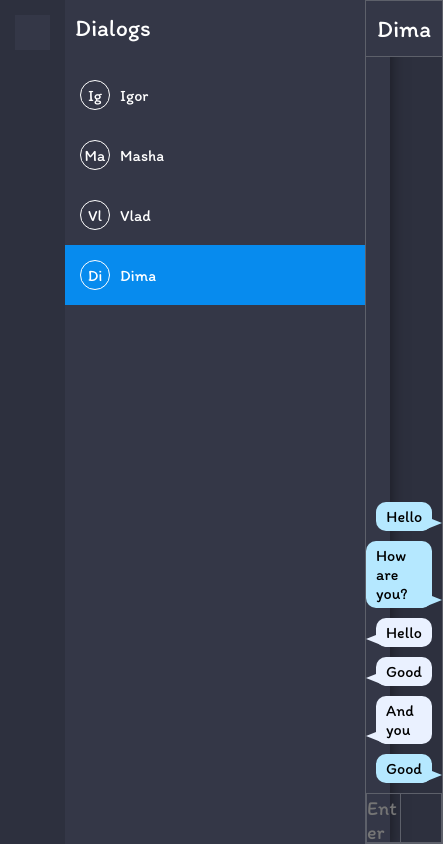
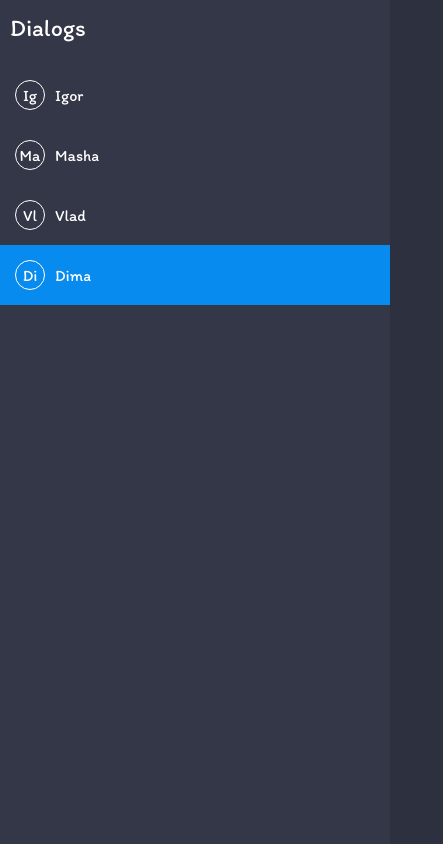
Before and after one commit to igorek888rane/chat, a React (Vite) app: page /chat/Dima in a window 390 px wide. Shown: the whole page, 443 px wide, since content can reach past the window. Built offline with nearby package versions, Linux system fonts and the light colour scheme; sample sign-in values are in the browser's storage; some icons are missing.

Commit message:
Адаптив

```diff
--- a/src/components/Chat/Chat.module.scss
+++ b/src/components/Chat/Chat.module.scss
@@ -15,6 +15,12 @@
 		background-color: $additional-color;
 		color: #ffff;
 		border-bottom: 1px solid $grey;
+
+		.back {
+			display: none;
+			text-decoration: none;
+			color: #ffffff;
+		}
 	}
 
 	.chat_area {
@@ -27,3 +33,18 @@
 		}
 	}
 }
+
+@media (max-width: 576px) {
+	.chat_block {
+		position: absolute;
+		height: 100%;
+		background-color: $additional-color;
+
+		.header {
+			.back {
+				display: flex;
+				margin-right: 15px;
+			}
+		}
+	}
+}
--- a/src/components/Chat/Chat.tsx
+++ b/src/components/Chat/Chat.tsx
@@ -1,6 +1,6 @@
 import { FC, useEffect, useRef, useState } from 'react'
 import styles from './Chat.module.scss'
-import { useParams } from 'react-router-dom'
+import { NavLink, useParams } from 'react-router-dom'
 import Message from './Message/Message'
 import MessageInputField from './MessageInputField/MessageInputField'
 
@@ -8,6 +8,11 @@ export interface messageType {
 	id: number
 	userId: number
 	message: string
+}
+
+interface ChatProps {
+	zIndex: number
+	setZIndex: (zIndex: number) => void
 }
 
 const messagesData: messageType[] = [
@@ -43,11 +48,10 @@ const messagesData: messageType[] = [
 	},
 ]
 
-const Chat: FC = () => {
+const Chat: FC<ChatProps> = ({ zIndex, setZIndex }) => {
 	const params = useParams()
 	const [messages, setMessages] = useState<messageType[]>(messagesData)
 	const intoViewRef = useRef<HTMLDivElement>(null)
-
 
 	useEffect(() => {
 		intoViewRef.current?.scrollIntoView({
@@ -57,8 +61,15 @@ const Chat: FC = () => {
 	}, [messages])
 
 	return (
-		<div className={styles.chat_block}>
+		<div className={styles.chat_block} style={{ zIndex }}>
 			<div className={styles.header}>
+				<NavLink
+					className={styles.back}
+					onClick={() => setZIndex(1)}
+					to={'/chat'}
+				>
+					{'<-'}
+				</NavLink>
 				<h1>{params.username}</h1>
 			</div>
 			<div className={styles.chat_area}>
@@ -71,7 +82,7 @@ const Chat: FC = () => {
 				))}
 				<div ref={intoViewRef}></div>
 			</div>
-			<MessageInputField messages={messages} setMessages={setMessages}/>
+			<MessageInputField messages={messages} setMessages={setMessages} />
 		</div>
 	)
 }
--- a/src/components/Dialogs/DialogEl.tsx
+++ b/src/components/Dialogs/DialogEl.tsx
@@ -4,9 +4,10 @@ import { NavLink } from 'react-router-dom'
 
 interface DialogsProps {
 	username: string
+	setZIndex: (zIndex: number) => void
 }
 
-const DialogEl: FC<DialogsProps> = ({ username }) => {
+const DialogEl: FC<DialogsProps> = ({ username, setZIndex }) => {
 	return (
 		<NavLink
 			to={`/chat/${username}`}
@@ -15,6 +16,7 @@ const DialogEl: FC<DialogsProps> = ({ username }) => {
 					? `${styles.dialog} ${styles.active}`
 					: `${styles.dialog}`
 			}
+			onClick={() => setZIndex(5)}
 		>
 			<div className={styles.dialog_avatar}>{username.slice(0, 2)}</div>
 			<div className={styles.dialog_name}>{username}</div>
--- a/src/components/Dialogs/Dialogs.module.scss
+++ b/src/components/Dialogs/Dialogs.module.scss
@@ -4,7 +4,7 @@
 	display: flex;
 	flex-direction: column;
 	grid-gap: 10px;
-	min-width: 300px;
+	width: 300px;
 	height: 100%;
 	background-color: $additional-color;
 
@@ -62,3 +62,23 @@
 		}
 	}
 }
+
+@media (max-width: 992px) {
+	.dialogs_block {
+		max-width: 180px;
+	}
+}
+
+@media (max-width: 768px) {
+	.dialogs_block {
+		width: 100vw;
+	}
+}
+
+@media (max-width: 576px) {
+	.dialogs_block {
+		min-width: 100%;
+		position: absolute;
+		z-index: 2;
+	}
+}
--- a/src/components/Dialogs/Dialogs.tsx
+++ b/src/components/Dialogs/Dialogs.tsx
@@ -22,15 +22,23 @@ let dialogs = [
 	},
 ]
 
-const Dialogs: FC = () => {
+interface DialogsProps {
+	setZIndex: (zIndex: number) => void
+}
+
+const Dialogs: FC<DialogsProps> = ({ setZIndex }) => {
 	return (
 		<div className={styles.dialogs_block}>
-			<Link to={'/'} className={styles.header}>
+			<Link to={'/chat'} className={styles.header}>
 				<h1 className={styles.header_text}>Dialogs</h1>
 			</Link>
 			<div className={styles.dialogs}>
 				{dialogs.map(el => (
-					<DialogEl key={el.phoneNumber} username={el.username} />
+					<DialogEl
+						setZIndex={setZIndex}
+						key={el.phoneNumber}
+						username={el.username}
+					/>
 				))}
 			</div>
 		</div>
--- a/src/components/NavBar/NavBar.module.scss
+++ b/src/components/NavBar/NavBar.module.scss
@@ -7,6 +7,7 @@
 	background-color: $backgroundColor;
 	padding: 15px;
 	height: 100%;
+
 	.nav_link {
 		display: flex;
 		flex-direction: column;
@@ -20,8 +21,15 @@
 		width: 35px;
 		height: 35px;
 		text-decoration: none;
+
 		&.active {
 			background-color: $additional-color;
 		}
 	}
 }
+
+@media (max-width: 992px) {
+	.nav_block {
+		max-width: 180px;
+	}
+}
--- a/src/components/NavBar/NavBar.tsx
+++ b/src/components/NavBar/NavBar.tsx
@@ -1,6 +1,6 @@
 import { FC } from 'react'
 import styles from './NavBar.module.scss'
-import { Link, NavLink } from 'react-router-dom'
+import { Link, NavLink, useParams } from 'react-router-dom'
 import { useAppDispatch } from '../../hooks/useApp'
 import { setIsAuth } from '../../store/authSlice/authSlice'
 import {
@@ -12,12 +12,20 @@ import {
 
 const NavBar: FC = () => {
 	const dispatch = useAppDispatch()
+	const params = useParams()
 	const logOut = () => {
 		window.localStorage.removeItem('auth')
 		dispatch(setIsAuth(false))
 	}
 	return (
-		<div className={styles.nav_block}>
+		<div
+			style={
+				params.hasOwnProperty('username')
+					? { display: 'none' }
+					: { display: 'flex' }
+			}
+			className={styles.nav_block}
+		>
 			<div className={styles.nav_link}>
 				<NavLink
 					className={({ isActive }) =>
--- a/src/pages/ChatPage/ChatPage.module.scss
+++ b/src/pages/ChatPage/ChatPage.module.scss
@@ -19,3 +19,9 @@
 		}
 	}
 }
+
+@media (max-width: 576px) {
+	.chat_block {
+		position: relative;
+	}
+}
--- a/src/pages/ChatPage/ChatPage.tsx
+++ b/src/pages/ChatPage/ChatPage.tsx
@@ -1,4 +1,4 @@
-import { FC } from 'react'
+import { FC, useState } from 'react'
 import styles from './ChatPage.module.scss'
 import Dialogs from '../../components/Dialogs/Dialogs'
 import Chat from '../../components/Chat/Chat'
@@ -6,12 +6,13 @@ import { useParams } from 'react-router-dom'
 
 const ChatPage: FC = () => {
 	const params = useParams()
+	const [zIndex, setZIndex] = useState(1)
 
 	return (
 		<div className={styles.chat_block}>
-			<Dialogs />
+			<Dialogs setZIndex={setZIndex} />
 			{params.hasOwnProperty('username') ? (
-				<Chat />
+				<Chat zIndex={zIndex} setZIndex={setZIndex} />
 			) : (
 				<div className={styles.no_chat}>
 					<h2>Choose who you would like to write to</h2>
```
